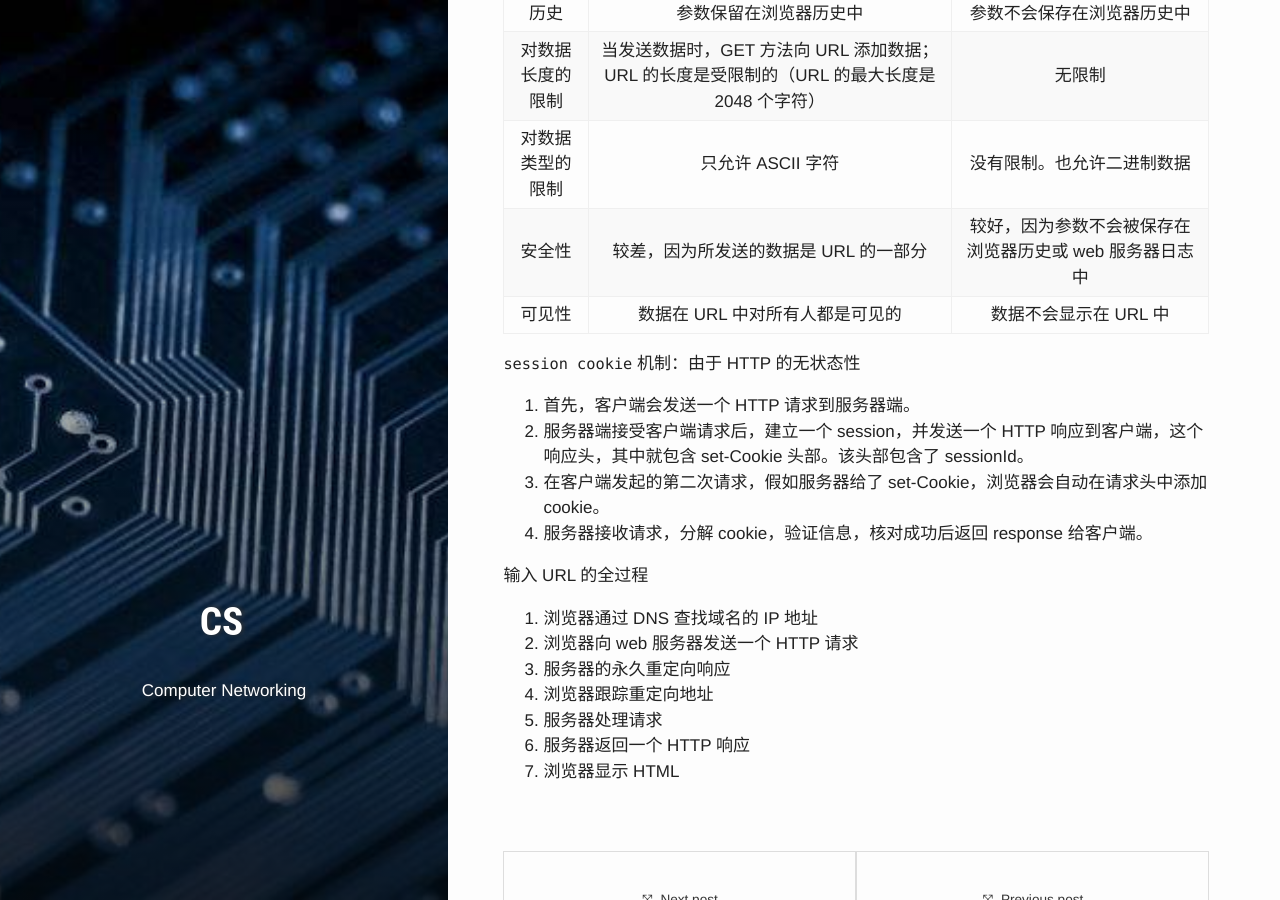
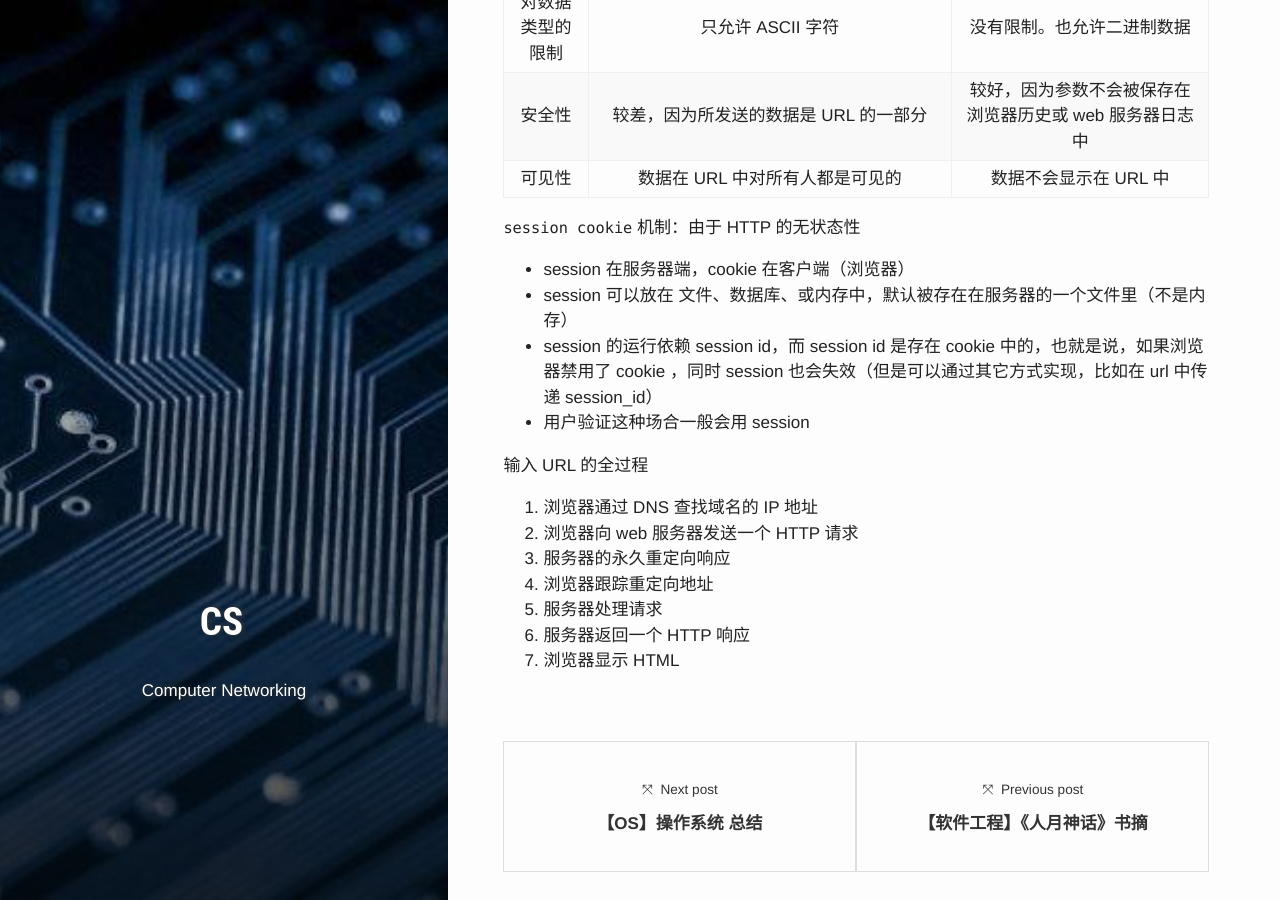
Before and after one commit to PetePro/PetePro.github.io, a Jekyll site: the page built from _posts/ComputerScience/2019-09-01-computer-networking.markdown, in a window 1280 px wide and 900 px high, scrolled down 12151 px. Built offline with Jekyll 4.4.1, drawn with Linux system fonts in a browser that asks for light colours; some web fonts are replaced; some of the changed text lies outside the part shown.

Commit message:
20200416

```diff
--- a/_posts/ComputerScience/2019-09-01-computer-networking.markdown
+++ b/_posts/ComputerScience/2019-09-01-computer-networking.markdown
@@ -280,16 +280,10 @@
 远程终端协议|TELNET|23|TCP|
 安全外壳协议|SSH|22|TCP
 超文本传输协议|HTTP|80|TCP|
-超文本传输安全协议|HTTPS|443|TCP|在 HTTP 的基础下加入 SSL 层
+超文本传输安全协议|HTTPS|443|TCP|在 HTTP 的基础下加入 SSL 层<br/>搜索排名中更有优势
 简单邮件传送协议|SMTP|25|TCP|
 邮件读取协议|POP3|110|TCP|
 网际报文存取协议|IMAP|143|TCP|
-
-Web 页面请求过程
-1. HTTP 请求页面
-2. DNS 解析域名
-3. ARP 解析 MAC 地址
-4. DHCP 配置主机信息
 
 #### 5.1 HTTP
 - URI - Uniform Resource Identifier
@@ -327,10 +321,10 @@
 可见性|数据在 URL 中对所有人都是可见的|数据不会显示在 URL 中
 
 `session cookie` 机制：由于 HTTP 的无状态性
-1. 首先，客户端会发送一个 HTTP 请求到服务器端。
-2. 服务器端接受客户端请求后，建立一个 session，并发送一个 HTTP 响应到客户端，这个响应头，其中就包含 set-Cookie 头部。该头部包含了 sessionId。
-3. 在客户端发起的第二次请求，假如服务器给了 set-Cookie，浏览器会自动在请求头中添加 cookie。
-4. 服务器接收请求，分解 cookie，验证信息，核对成功后返回 response 给客户端。
+- session 在服务器端，cookie 在客户端（浏览器）
+- session 可以放在 文件、数据库、或内存中，默认被存在在服务器的一个文件里（不是内存）
+- session 的运行依赖 session id，而 session id 是存在 cookie 中的，也就是说，如果浏览器禁用了 cookie ，同时 session 也会失效（但是可以通过其它方式实现，比如在 url 中传递 session_id）
+- 用户验证这种场合一般会用 session
 
 输入 URL 的全过程
 1. 浏览器通过 DNS 查找域名的 IP 地址
```
Also changed, not shown: _posts/ComputerScience/2019-10-24-java.markdown (+6 -1 lines).
